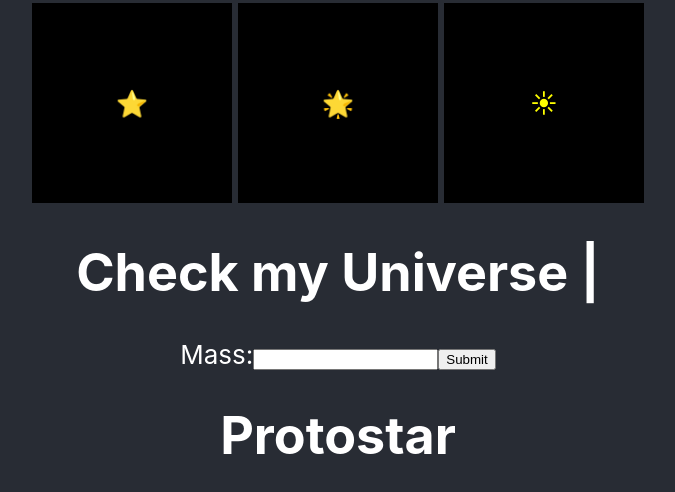
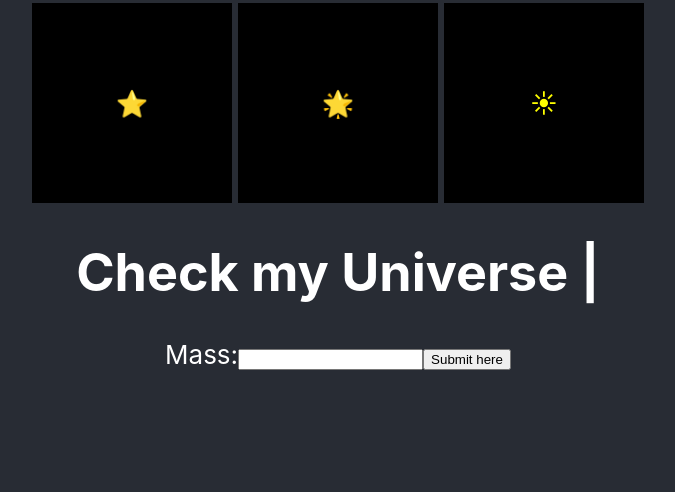
Before and after one commit to AaronKirchhoff/star_project, a React (Create React App) app: page / in a window 1280 px wide. Shown: the top 492 px of the page, without its empty margins (302-977 px from the left). Built offline with nearby package versions, Linux system fonts and the light colour scheme.

Commit message:
alert message working

```diff
--- a/src/star.js
+++ b/src/star.js
@@ -1,9 +1,6 @@
 import React, {Component} from 'react';
 
 class Star extends Component {
-  static defaultProps = {
-
-  }
 
   constructor(props){
     super(props);
@@ -11,24 +8,49 @@ class Star extends Component {
     this.state = {star: ''};
     this.handleChange = this.handleChange.bind(this);
     this.tbdfunction = this.tbdfunction.bind(this);
+    this.formSubmit = this.formSubmit.bind(this);
   }
 
   // this function is what captures input from out text box to change the state. target is the value passed along from when we fill out the field on the UX side.
   handleChange(mass) {
+    // runs on every keystroke, it's called a controlled component because react is following along with every entry the user makes in real time. beacuse of the onChange() method below
     this.setState({ star: mass.target.value });
   }
 
   formSubmit(evt){
-    this.tbdfunction();
-    evt.preventDefault();
+    var starType;
+    if( this.state.star === ''){
+      starType = '';
+    } else if (this.state.star <= 3) {
+      starType = 'Protostar';
+    } else if (this.state.star <= 6) {
+      starType = 'T Tauri';
+    } else if (this.state.star <= 10) {
+      starType = 'Red Dwarf';
+    } else if (this.state.star <= 11) {
+      starType = 'White Dwarf';
+    } else if (this.state.star <= 20) {
+      starType = 'Red Giant';
+    } else if (this.state.star <= 35) {
+      starType = 'Neutron Star';
+    } else if (this.state.star <= 100) {
+      starType = 'Super Giant';
+    } else {
+      starType = 'error: Mass input incorrect'
+    }
+    alert(`you typed: ${starType}`);
+    this.setState({star: ''})
+    return starType
+  }
 
-  }
 
 
   tbdfunction(){
     // and we dont want tpage t refresh automatically, so ...
     var starType;
-    if( this.state.star <= 3){
+    if( this.state.star === ''){
+      starType = '';
+    } else if (this.state.star <= 3) {
       starType = 'Protostar';
     } else if (this.state.star <= 6) {
       starType = 'T Tauri';
@@ -48,9 +70,10 @@ class Star extends Component {
     return starType
 
   }
-// leave note, working with evt.preventDefault(), with it active my screen goes blank, maybe on the right track, when i hit the submit button it resets State back to 0, right now, filling out the input field updates state as i go, and i dont want that.
+
   render(){
-    const newStar = this.tbdfunction();
+    // leave note: no idea what to put here to bring in starType variable
+    const newStar = this.state.star;
     return (
       <div className='Star'>
         <h1> Check my Universe | {this.state.star}</h1>
@@ -59,7 +82,8 @@ class Star extends Component {
           <label>Mass:
             <input type="text" id="mass" value={this.state.star} onChange={this.handleChange}></input>
           </label>
-          <input type="submit" value="Submit" />
+          {/* <input type="submit" value="Submit" /> */}
+          <button>Submit here</button>
         </form >
         <h1> {newStar} </h1>
 
```
